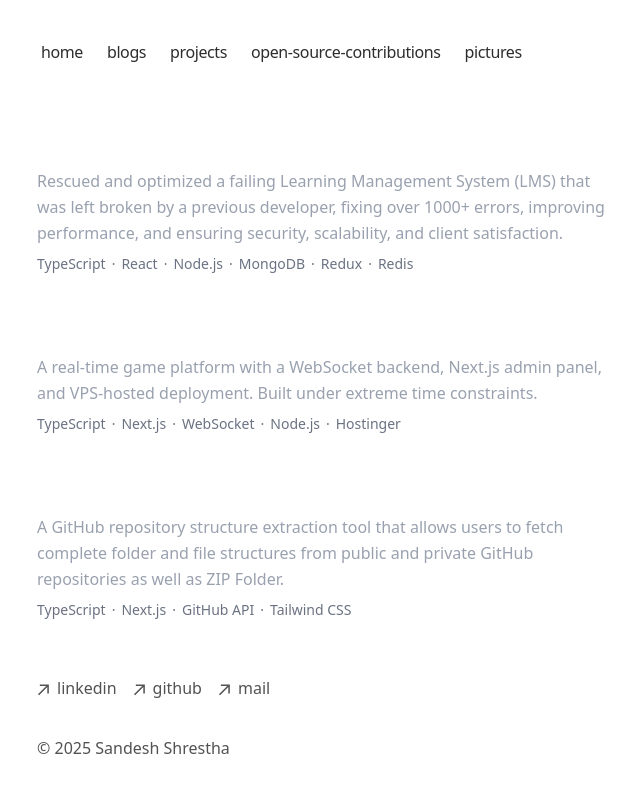
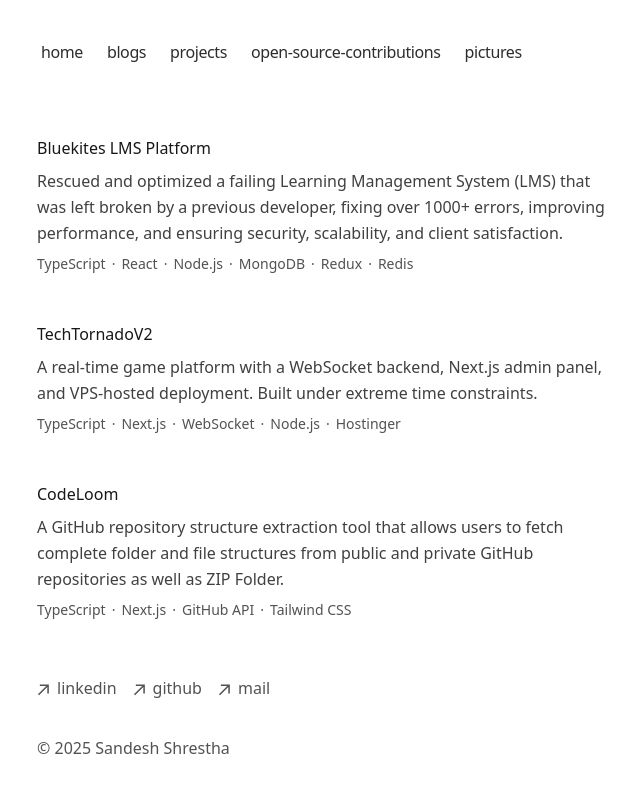
Before and after one commit to yoursandeshshrestha/Portfolio, a Next.js app: page /projects in a window 1280 px wide. Shown: the top 792 px of the page, without its empty margins (315-955 px from the left). Built offline with nearby package versions, Linux system fonts and the light colour scheme.

Commit message:
style: Refine text colors for project titles and descriptions in page.tsx

```diff
--- a/src/app/projects/page.tsx
+++ b/src/app/projects/page.tsx
@@ -56,13 +56,13 @@
               aria-label={`View details about ${project.title}`}
             >
               <article className="space-y-2">
-                <h2 className="text-base font-normal text-white group-hover:underline decoration-white underline-offset-4">
+                <h2 className="text-base font-normal text-neutral-900 group-hover:underline decoration-neutral-900 underline-offset-4">
                   {project.title}
                 </h2>
-                <p className="text-base text-gray-400 leading-relaxed">
+                <p className="text-base text-neutral-700 leading-relaxed">
                   {project.description}
                 </p>
-                <div className="text-sm text-gray-500">
+                <div className="text-sm text-neutral-600">
                   {project.tech.map((tech, index) => (
                     <span key={tech} className="inline-block">
                       {index > 0 && <span className="mx-1.5">·</span>}
```
